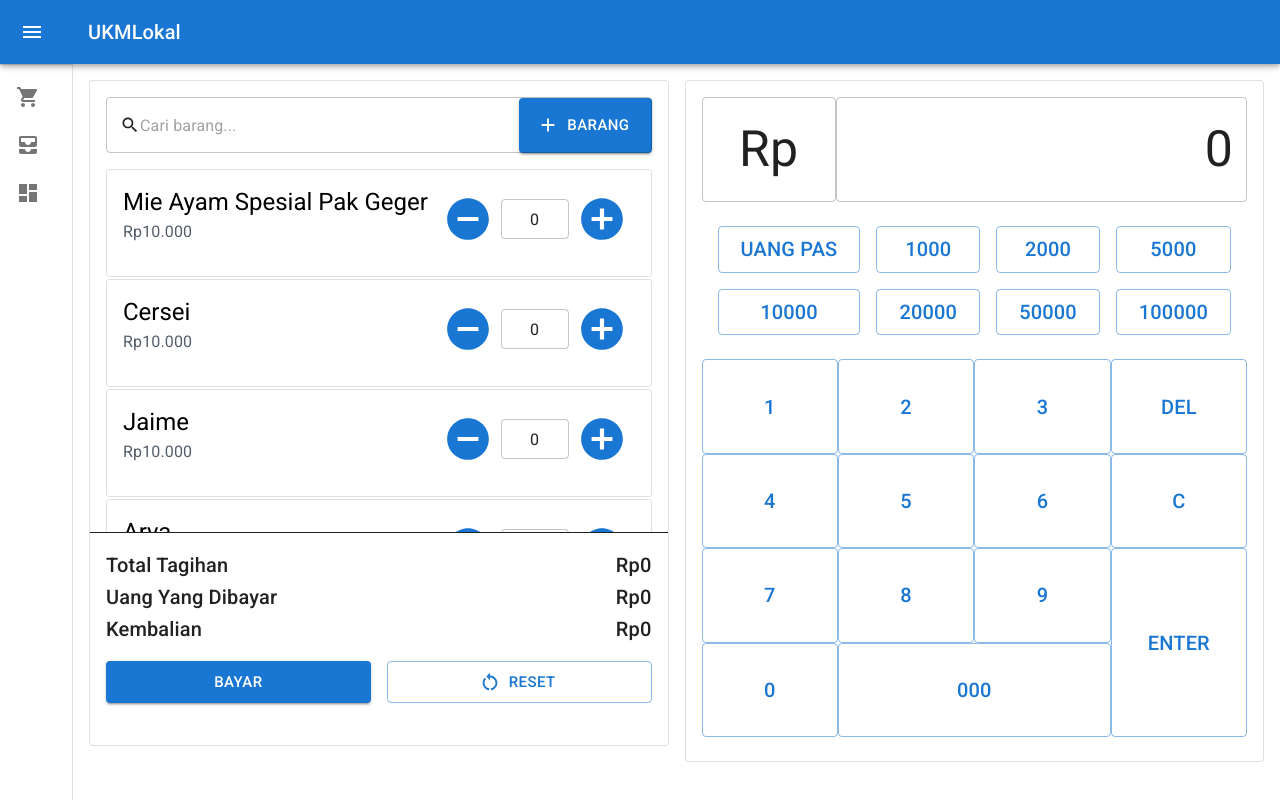
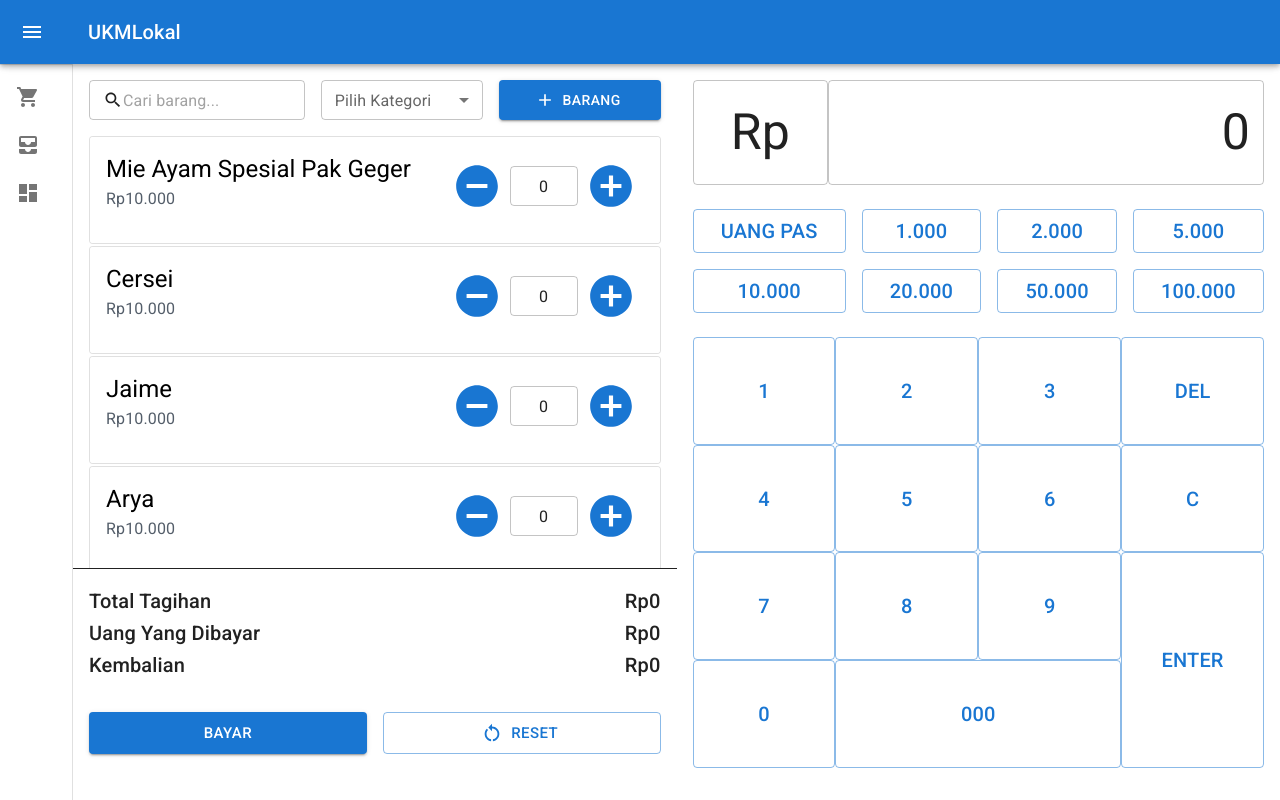
Before and after one commit to farrellp43/pos-system, a React (Create React App) app: page / in a window 1280 px wide. Built offline with nearby package versions, Linux system fonts and the light colour scheme.

Commit message:
fix tampilan dan tambah kategori

```diff
--- a/src/components/Kalkulator/Kalkulator.tsx
+++ b/src/components/Kalkulator/Kalkulator.tsx
@@ -63,16 +63,17 @@ const Kalkulator = (props: IKalkulatorProps) => {
   };
 
   return (
-    <CardContent>
+    // <CardContent>
       <Box
         display="grid"
-        gridTemplateRows="1fr 1.5fr 4fr"
+        gridTemplateRows="1fr 1fr 4fr"
+        paddingX={2}
         sx={{
-          height: "80vh",
+          height: "90vh",
           rowGap: 1,
         }}
       >
-        <Box display="flex">
+        <Box display="flex" marginTop={2}>
           <TextField
             type="text"
             defaultValue="Rp"
@@ -107,35 +108,35 @@ const Kalkulator = (props: IKalkulatorProps) => {
           display="grid"
           gridTemplateColumns="auto auto auto auto"
           gap={2}
-          p={2}
+          paddingY={2}
         >
           <ButtonKalkulator onClick={() => uangPas()}>
             Uang Pas
           </ButtonKalkulator>
           <ButtonKalkulator onClick={() => onQuickActionClick(1000)}>
-            1000
+            1.000
           </ButtonKalkulator>
           <ButtonKalkulator onClick={() => onQuickActionClick(2000)}>
-            2000
+            2.000
           </ButtonKalkulator>
           <ButtonKalkulator onClick={() => onQuickActionClick(5000)}>
-            5000
+            5.000
           </ButtonKalkulator>
           <ButtonKalkulator onClick={() => onQuickActionClick(10000)}>
-            10000
+            10.000
           </ButtonKalkulator>
           <ButtonKalkulator onClick={() => onQuickActionClick(20000)}>
-            20000
+            20.000
           </ButtonKalkulator>
           <ButtonKalkulator onClick={() => onQuickActionClick(50000)}>
-            50000
+            50.000
           </ButtonKalkulator>
           <ButtonKalkulator onClick={() => onQuickActionClick(100000)}>
-            100000
+            100.000
           </ButtonKalkulator>
         </Box>
 
-        <Box display="grid" gridTemplateColumns="1fr 1fr 1fr 1fr">
+        <Box display="grid" gridTemplateColumns="1fr 1fr 1fr 1fr" marginBottom={2}>
           <ButtonKalkulator onClick={() => onDigitButtonClick(1)}>
             1
           </ButtonKalkulator>
@@ -182,7 +183,7 @@ const Kalkulator = (props: IKalkulatorProps) => {
           </Button>
         </Box>
       </Box>
-    </CardContent>
+    // </CardContent>
   );
 };
 
--- a/src/components/ListBarang/ListBarang.tsx
+++ b/src/components/ListBarang/ListBarang.tsx
@@ -2,6 +2,7 @@ import {
   TextField,
   Button,
   CardContent,
+  Grid,
   Box,
   Typography,
   InputAdornment,
@@ -10,6 +11,11 @@ import {
 import SearchIcon from "@mui/icons-material/Search";
 import AddIcon from "@mui/icons-material/Add";
 import RestartAltIcon from "@mui/icons-material/RestartAlt";
+import InputLabel from "@mui/material/InputLabel";
+import MenuItem from "@mui/material/MenuItem";
+import FormHelperText from "@mui/material/FormHelperText";
+import FormControl from "@mui/material/FormControl";
+import Select from "@mui/material/Select";
 import React, { useState } from "react";
 import { originalRows } from "../../constants/mock";
 import CardBarang from "../CardBarang/CardBarang";
@@ -54,51 +60,65 @@ const ListBarang = (props: IListBarangProps) => {
   };
 
   return (
-    <CardContent
-      sx={{
-        padding: 0,
-      }}
-    >
+    // <CardContent
+    //   sx={{
+    //     padding: 0,
+    //   }}
+    // >
     <Box
       display="grid"
       gridTemplateRows="1fr 6fr 2fr 1fr"
       sx={{
-          height: "80vh",
+        height: "90vh",
       }}
     >
-        <Box
-          display="flex"
-          justifyContent="space-between"
-          alignItems="center"
-          margin={2}
-        >
+      <Box  alignItems="center" margin={2}>
+        <Stack direction="row" width="100%" spacing={2}>
+          <Box width="40%">
             <TextField
               placeholder="Cari barang..."
               fullWidth
-            size="medium"
+              size="small"
               value={nama}
               onChange={filter}
               InputProps={{
-              sx: { paddingRight: 0 },
                 startAdornment: <SearchIcon fontSize="small" />,
-              endAdornment: (
-                <InputAdornment position="end">
+              }}
+              variant="outlined"
+            />
+          </Box>
+          <Box width="30%">
+            <FormControl size="small" fullWidth>
+              <InputLabel id="demo-simple-select-helper-label">
+                Pilih Kategori
+              </InputLabel>
+              <Select
+                labelId="demo-simple-select-helper-label"
+                id="demo-simple-select-helper"
+                label="Pilih Kategori"
+                onChange={() => {}}
+              >
+                <MenuItem value="Makanan">Makanan</MenuItem>
+                <MenuItem value="Minuman">Minuman</MenuItem>
+                <MenuItem value="Lain-lain">Lain-lain</MenuItem>
+              </Select>
+            </FormControl>
+          </Box>
+          <Box width="30%">
             <Button
               variant="contained"
               onClick={handleClickOpen}
               startIcon={<AddIcon />}
-                    size="large"
+              size="medium"
+              fullWidth
               sx={{
-                      lineHeight: 2.6,
+                lineHeight: 2,
               }}
             >
               Barang
             </Button>
-                </InputAdornment>
-              ),
-            }}
-            variant="outlined"
-          />
+          </Box>
+        </Stack>
       </Box>
       <Box
         marginX={2}
@@ -133,14 +153,9 @@ const ListBarang = (props: IListBarangProps) => {
           <Typography variant="h6">{toRibuan(kembalian)}</Typography>
         </Box>
       </Box>
-        <Box marginX={2}>
+      <Box marginX={2} marginBottom={2}>
         <Stack direction="row" spacing={2} alignItems="center">
-            <Button
-              variant="contained"
-              onClick={() => {}}
-              size="large"
-              fullWidth
-            >
+          <Button variant="contained" onClick={() => {}} size="large" fullWidth>
             Bayar
           </Button>
           <Button
@@ -155,7 +170,7 @@ const ListBarang = (props: IListBarangProps) => {
         </Stack>
       </Box>
     </Box>
-    </CardContent>
+    // </CardContent>
   );
 };
 
--- a/src/pages/Transaksi/Transaksi.tsx
+++ b/src/pages/Transaksi/Transaksi.tsx
@@ -7,17 +7,17 @@ interface ITransaksi {}
 
 const Transaksi = (props: ITransaksi) => {
   return (
-    <Box margin={2}>
-      <Grid container spacing={2}>
+    <Box>
+      <Grid container>
         <Grid item md={6}>
-          <Card variant="outlined">
+          {/* <Card variant="outlined">
+          </Card> */}
             <ListBarang />
-          </Card>
         </Grid>
         <Grid item md={6}>
-          <Card variant="outlined">
+          {/* <Card variant="outlined">
+          </Card> */}
             <Kalkulator />
-          </Card>
         </Grid>
       </Grid>
       <ModalStok />
```
Lines whose indentation alone changed are shown as unchanged.
